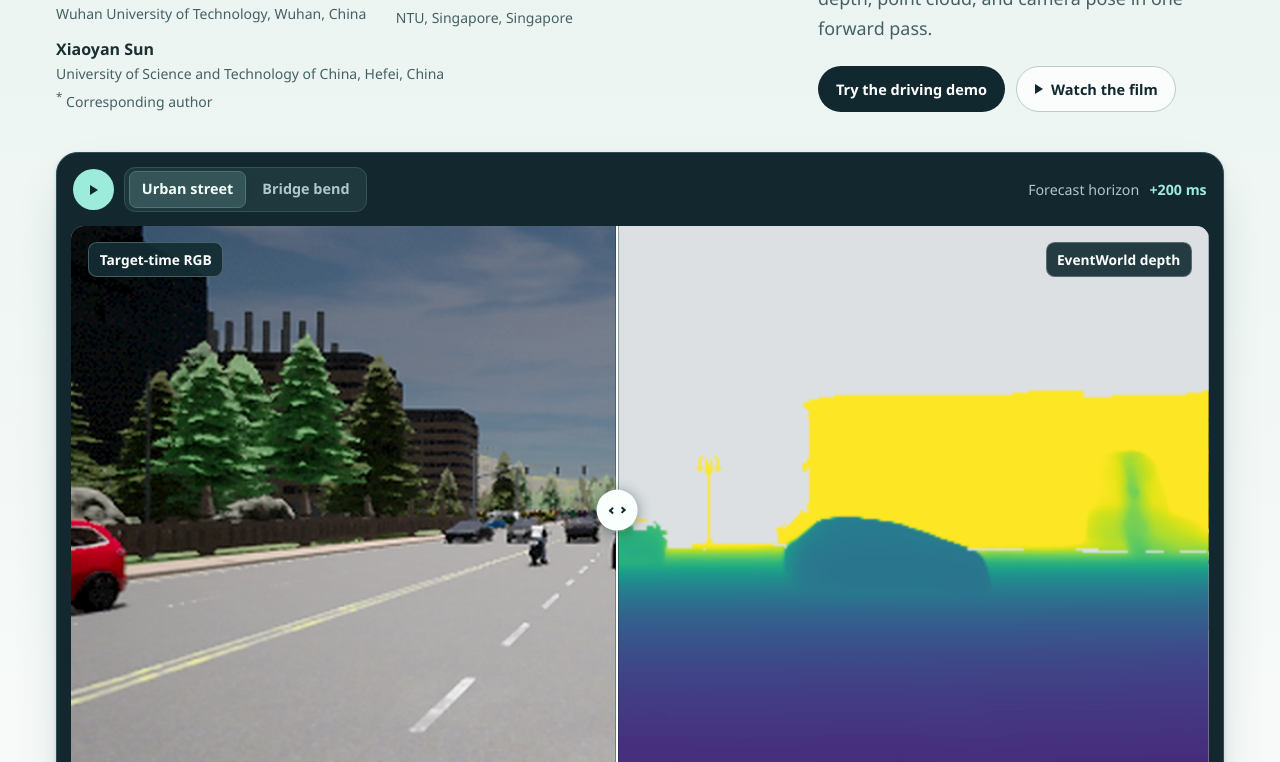
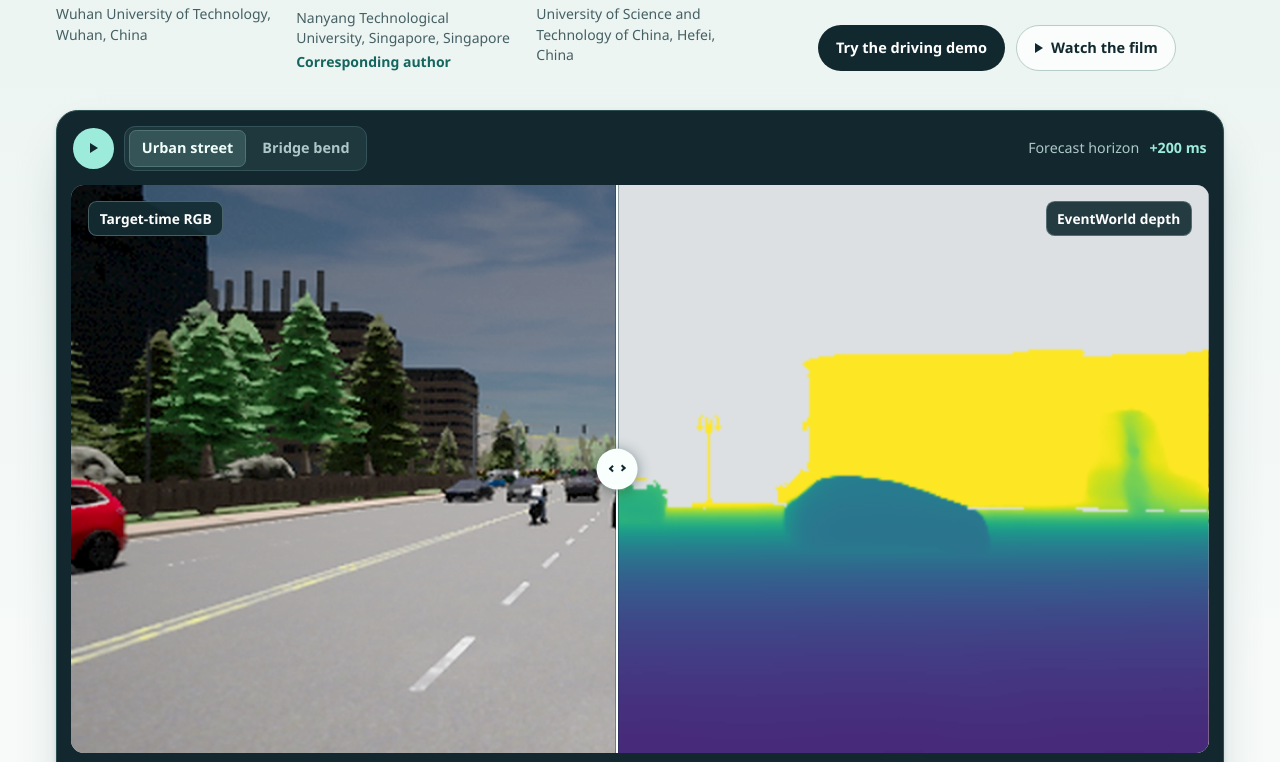
Before and after one commit to yan391/EventWorld, a plain HTML site: page index.html in a window 1280 px wide. Shown: the part 374-1136 px from the top of the page. Drawn offline with Linux system fonts and the light colour scheme.

Commit message:
Show the corresponding author below the full affiliation

```diff
--- a/index.html
+++ b/index.html
@@ -13,7 +13,7 @@
   <meta property="og:description" content="Explore synchronized driving forecasts, the geometry-guided model, and zero-shot transfer to real recordings.">
   <title>EventWorld · Forecasting Future Geometry from Events Alone</title>
   <link rel="icon" href="assets/mark.png" type="image/png">
-  <link rel="stylesheet" href="style.css?v=authors">
+  <link rel="stylesheet" href="style.css?v=affiliations">
   <script defer src="assets/curves.js"></script>
   <script defer src="site.js"></script>
 </head>
@@ -47,14 +47,14 @@
               </div>
               <div>
                 <p class="author-names">Dachun Kai<sup>*</sup></p>
-                <p class="author-affiliation">NTU, Singapore, Singapore</p>
+                <p class="author-affiliation">Nanyang Technological University, Singapore, Singapore</p>
+                <p class="author-role">Corresponding author</p>
               </div>
               <div>
                 <p class="author-names">Xiaoyan Sun</p>
                 <p class="author-affiliation">University of Science and Technology of China, Hefei, China</p>
               </div>
             </div>
-            <p class="author-affiliation"><sup>*</sup> Corresponding author</p>
           </div>
           <div class="hero-summary">
             <p>Give EventWorld a short stream of camera events and a future time. It predicts the scene’s depth, point cloud, and camera pose in one forward pass.</p>
--- a/style.css
+++ b/style.css
@@ -67,14 +67,15 @@ nav a:hover, .site-footer a:hover { color: var(--accent); text-decoration: under
 .title-detail { font: 400 clamp(1.65rem, 3.55vw, 3.23rem)/1.08 var(--serif); letter-spacing: -.04em; margin-top: .83rem; }
 .title-detail span { display: block; }
 .paper-authors {
-  display: flex;
-  flex-wrap: wrap;
-  gap: .65rem 1.85rem;
+  display: grid;
+  grid-template-columns: repeat(auto-fit, minmax(min(100%, 11.5rem), 1fr));
+  gap: .8rem 1.4rem;
   margin-top: 1.35rem;
   line-height: 1.45;
 }
 .author-names { font-weight: 650; }
 .author-affiliation { margin-top: .15rem; color: var(--muted); font-size: .875rem; }
+.author-role { margin-top: .2rem; color: var(--accent); font-size: .875rem; font-weight: 650; }
 .hero-summary { max-width: 27rem; padding-bottom: .05rem; }
 .hero-summary p { color: var(--muted); font-size: clamp(1rem, 1.4vw, 1.16rem); line-height: 1.65; text-wrap: pretty; }
 .hero-actions { display: flex; flex-wrap: wrap; gap: .7rem; margin-top: 1.4rem; }
```
